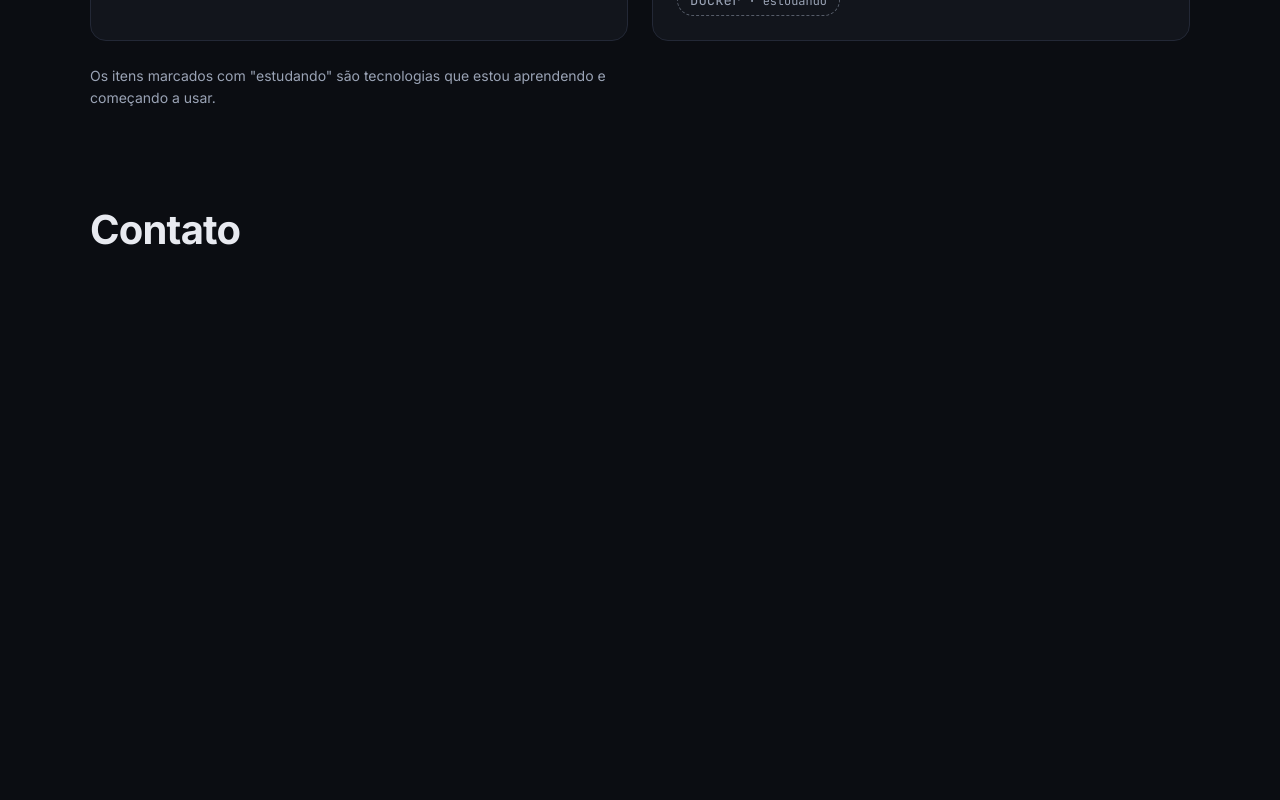
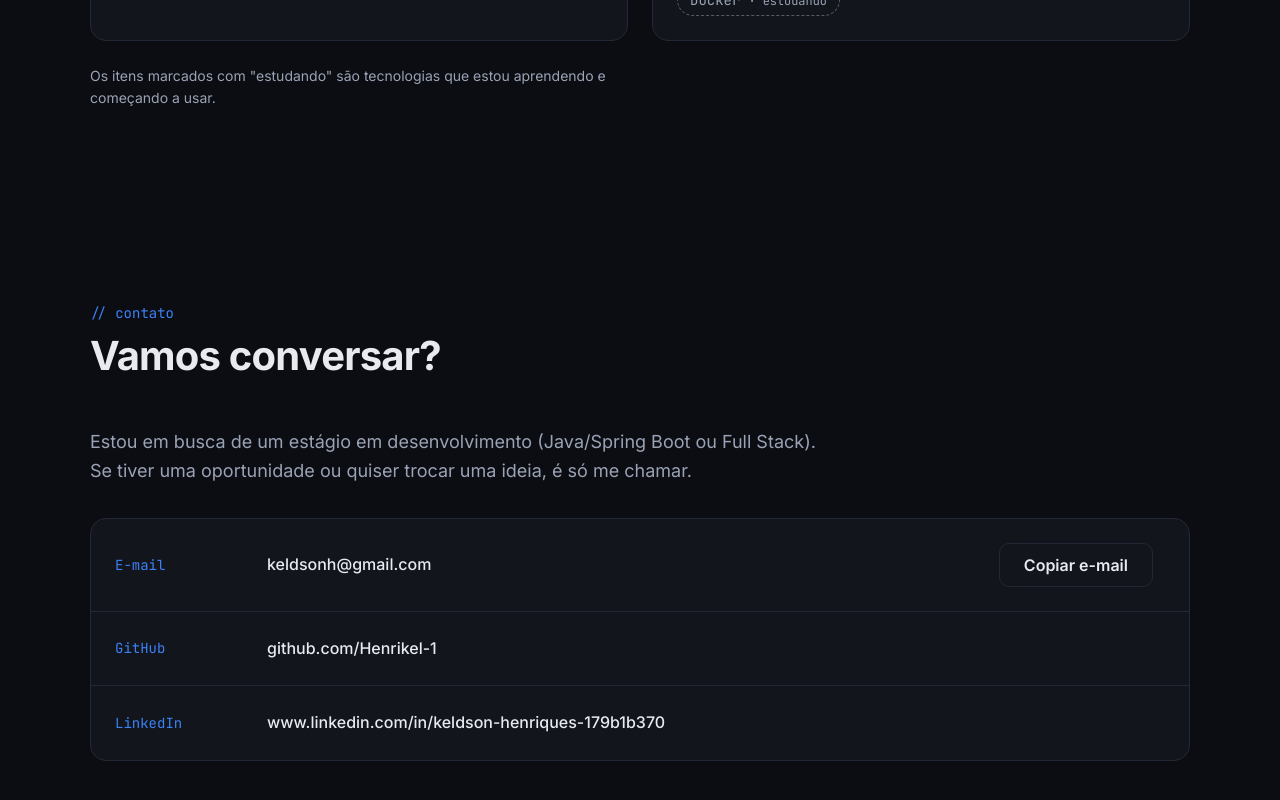
Before and after one commit to Henrikel-1/portfolio, a React (Vite) app: page / in a window 1280 px wide. Shown: the part 4165-4965 px from the top of the page. Built offline with nearby package versions, Linux system fonts and the light colour scheme.

Commit message:
feat: cria seção Contato com botão de copiar e-mail

```diff
--- a/src/App.tsx
+++ b/src/App.tsx
@@ -4,15 +4,7 @@ import About from "./components/About/About";
 import Experience from "./components/Experience/Experience";
 import Projects from "./components/Projects/Projects";
 import Skills from "./components/Skills/Skills";
-import { navLinks } from "./data/navLinks";
-
-const builtSections = [
-  "#inicio",
-  "#sobre",
-  "#experiencia",
-  "#projetos",
-  "#skills",
-];
+import Contact from "./components/Contact/Contact";
 
 function App() {
   return (
@@ -24,20 +16,7 @@ function App() {
         <Experience />
         <Projects />
         <Skills />
-
-        {/* TEMPORÁRIO: seções vazias só pra testar a navegação */}
-        {navLinks
-          .filter((link) => !builtSections.includes(link.href))
-          .map((link) => (
-            <section
-              key={link.href}
-              id={link.href.slice(1)}
-              className="container"
-              style={{ minHeight: "80vh" }}
-            >
-              <h2>{link.label}</h2>
-            </section>
-          ))}
+        <Contact />
       </main>
     </>
   );
--- /dev/null
+++ b/src/components/Contact/Contact.module.css
@@ -0,0 +1,68 @@
+.contact {
+  padding-block: var(--space-16);
+}
+
+.text {
+  margin-bottom: var(--space-8);
+  font-size: var(--text-lg);
+}
+
+.list {
+  padding: 0;
+  list-style: none;
+  background-color: var(--color-surface);
+  border: 1px solid var(--color-border);
+  border-radius: var(--radius-lg);
+}
+
+.item {
+  display: grid;
+  gap: var(--space-2);
+  padding: var(--space-6);
+  border-bottom: 1px solid var(--color-border);
+}
+
+.item:last-child {
+  border-bottom: 0;
+}
+
+.label {
+  font-family: var(--font-mono);
+  font-size: var(--text-sm);
+  color: var(--color-accent);
+}
+
+.value {
+  font-weight: 500;
+  color: var(--color-text);
+  overflow-wrap: anywhere;
+}
+
+.value:hover {
+  color: var(--color-accent-hover);
+}
+
+.actions {
+  display: flex;
+  flex-wrap: wrap;
+  align-items: center;
+  gap: var(--space-3);
+}
+
+.feedback {
+  min-height: 1.5em;
+  font-size: var(--text-sm);
+  color: var(--color-accent-hover);
+}
+
+@media (min-width: 768px) {
+  .contact {
+    padding-block: var(--space-24);
+  }
+
+  .item {
+    grid-template-columns: 8rem 1fr auto;
+    align-items: center;
+    gap: var(--space-6);
+  }
+}
--- /dev/null
+++ b/src/components/Contact/Contact.tsx
@@ -0,0 +1,101 @@
+import { useEffect, useState } from "react";
+import SectionHeading from "../SectionHeading/SectionHeading";
+import { profile } from "../../data/profile";
+import styles from "./Contact.module.css";
+
+type CopyStatus = "idle" | "copied" | "error";
+
+const messages: Record<CopyStatus, string> = {
+  idle: "",
+  copied: "E-mail copiado!",
+  error: "Não foi possível copiar. Copie manualmente.",
+};
+
+const socialLinks = [
+  { label: "GitHub", href: profile.github },
+  { label: "LinkedIn", href: profile.linkedin },
+];
+
+function cleanUrl(url: string) {
+  return url.replace("https://", "").replace(/\/$/, "");
+}
+
+function Contact() {
+  const [status, setStatus] = useState<CopyStatus>("idle");
+
+  useEffect(() => {
+    if (status === "idle") return;
+
+    const timer = setTimeout(() => setStatus("idle"), 2500);
+    return () => clearTimeout(timer);
+  }, [status]);
+
+  async function handleCopy() {
+    try {
+      await navigator.clipboard.writeText(profile.email);
+      setStatus("copied");
+    } catch {
+      setStatus("error");
+    }
+  }
+
+  return (
+    <section
+      id="contato"
+      className={styles.contact}
+      aria-labelledby="contact-title"
+    >
+      <div className="container">
+        <SectionHeading
+          id="contact-title"
+          eyebrow="// contato"
+          title="Vamos conversar?"
+        />
+
+        <p className={styles.text}>
+          Estou em busca de um estágio em desenvolvimento (Java/Spring Boot ou
+          Full Stack). Se tiver uma oportunidade ou quiser trocar uma ideia, é
+          só me chamar.
+        </p>
+
+        <ul className={styles.list}>
+          <li className={styles.item}>
+            <p className={styles.label}>E-mail</p>
+            <a href={`mailto:${profile.email}`} className={styles.value}>
+              {profile.email}
+            </a>
+            <div className={styles.actions}>
+              <button
+                type="button"
+                className="btn btn-secondary"
+                onClick={handleCopy}
+              >
+                Copiar e-mail
+              </button>
+              <p role="status" className={styles.feedback}>
+                {messages[status]}
+              </p>
+            </div>
+          </li>
+
+          {socialLinks.map((link) => (
+            <li key={link.label} className={styles.item}>
+              <p className={styles.label}>{link.label}</p>
+              <a
+                href={link.href}
+                className={styles.value}
+                target="_blank"
+                rel="noopener noreferrer"
+                aria-label={`${link.label}: ${cleanUrl(link.href)} (abre em nova aba)`}
+              >
+                {cleanUrl(link.href)}
+              </a>
+            </li>
+          ))}
+        </ul>
+      </div>
+    </section>
+  );
+}
+
+export default Contact;
--- a/src/data/profile.ts
+++ b/src/data/profile.ts
@@ -4,6 +4,7 @@ export const profile = {
   technologies: ["Java", "Spring Boot", "React"],
   intro:
     "Estudante de Análise e Desenvolvimento de Sistemas e desenvolvedor full stack, focado em APIs REST com Spring Boot e React. Sigo arquitetura em camadas (controller, service, repository) e aprendo participando de projetos, colocando a mão na massa.",
+  email: "keldsonh@gmail.com",
   github: "https://github.com/Henrikel-1",
   linkedin: "https://www.linkedin.com/in/keldson-henriques-179b1b370/",
 };
```
